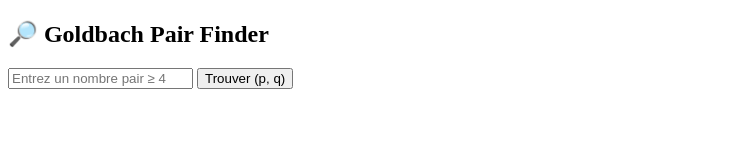
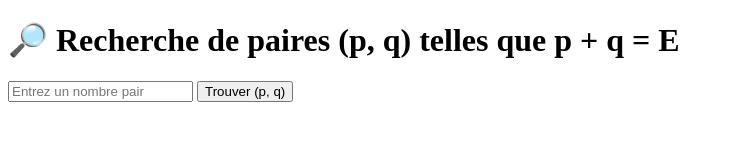
Before and after one commit to Bouchaib542/Bouchaib542-Goldbach-library-prime-pairs, a plain HTML site: page index.html in a window 1280 px wide. Shown: the whole page, without its empty margins (0-733 px from the left). Drawn offline with Linux system fonts and the light colour scheme.

Commit message:
Update index.html

```diff
--- a/index.html
+++ b/index.html
@@ -2,12 +2,11 @@
 <html lang="fr">
 <head>
   <meta charset="UTF-8">
-  <title>Test Goldbach</title>
+  <title>Goldbach Pair Finder</title>
 </head>
 <body>
-  <h2>🔎 Goldbach Pair Finder</h2>
-
-  <input type="number" id="input-number" placeholder="Entrez un nombre pair ≥ 4" />
+  <h1>🔎 Recherche de paires (p, q) telles que p + q = E</h1>
+  <input type="number" id="input-number" placeholder="Entrez un nombre pair">
   <button id="find-btn">Trouver (p, q)</button>
   <p id="result"></p>
 
```
